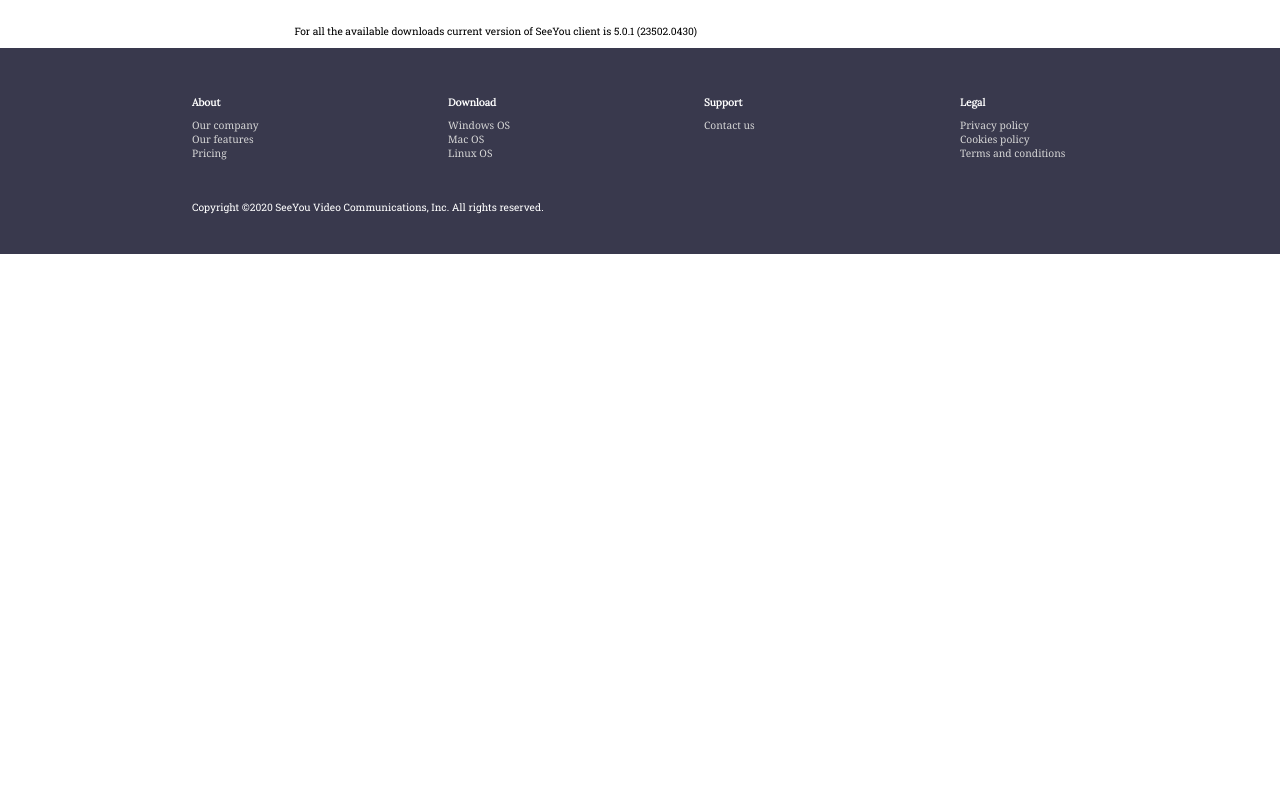
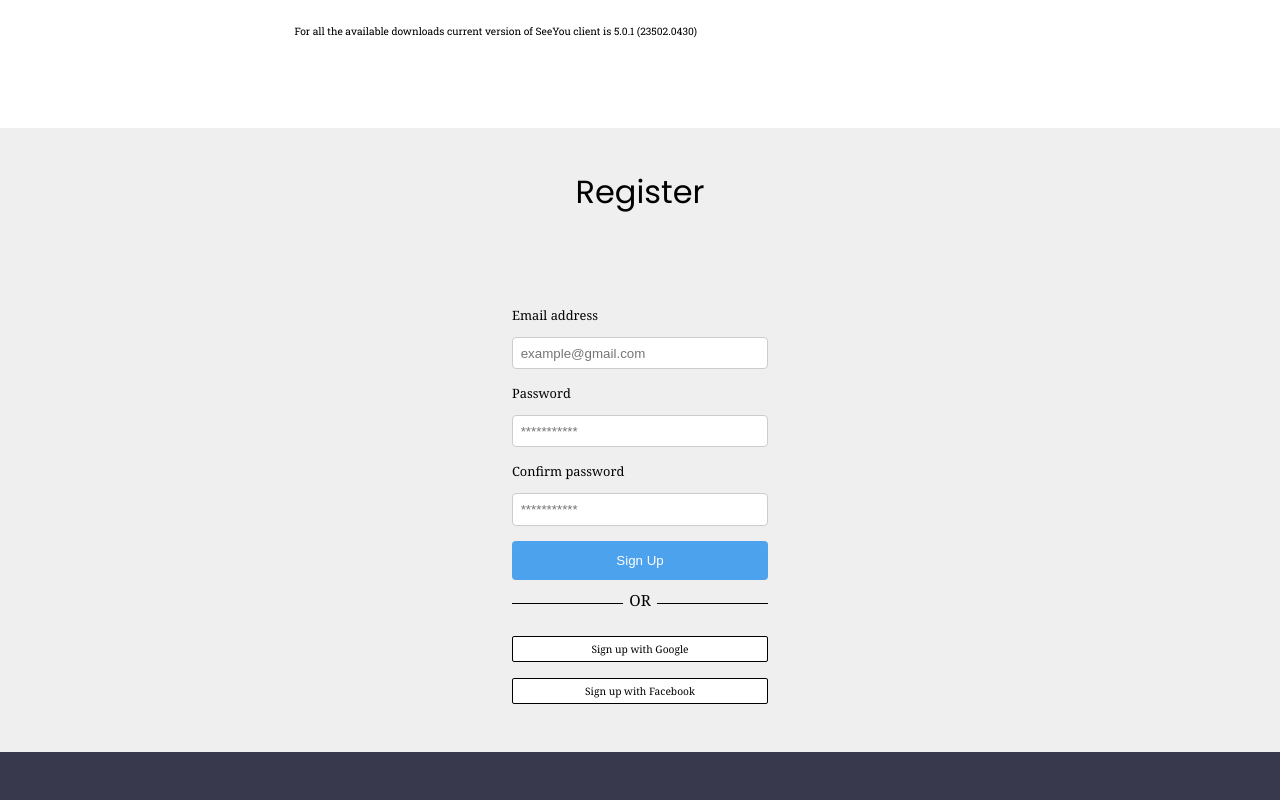
Before and after one commit to JusticeBringer/WhatsOn, a Vue app in the folder client/: page / in a window 1280 px wide. Shown: the part 4640-5440 px from the top of the page. Before the commit the page ends 4894 px from the top, so only its background shows below. Built offline with nearby package versions, Linux system fonts and the light colour scheme.

Commit message:
Added register section

```diff
--- a/client/src/App.vue
+++ b/client/src/App.vue
@@ -19,6 +19,8 @@
     </Pricing>
     <Download id="download_section">
     </Download>
+    <Register id="register_section">
+    </Register>
 
     <Footer/>
 
@@ -38,6 +40,7 @@ import Footer from "./components/Footer";
 import About from "./components/About";
 import Pricing from "./components/Pricing";
 import Download from "./components/Download";
+import Register from "./components/Register";
 
 export default {
   name: 'App',
@@ -52,9 +55,11 @@ export default {
     About,
     Pricing,
     Download,
+    Register,
 
     Footer
   }
+
 }
 </script>
 
--- a/client/src/assets/vue_css/vueStyle.css
+++ b/client/src/assets/vue_css/vueStyle.css
@@ -131,3 +131,6 @@ section {
 #download_section{
     scroll-margin-top: 8vh;
 }
+#register_section{
+    scroll-margin-top: 8vh;
+}
--- a/client/src/components/Download.vue
+++ b/client/src/components/Download.vue
@@ -23,7 +23,7 @@
                 <button class="download-button"> <img src="../assets/pictures/linux_logo.png" class="img-resize"> Download  </button>
             </div>
         </div>
-        <div class="row">
+        <div class="row some-space-bottom">
             <div class="fit20 fltLeftStyle"><p/></div>
             <div class="fit1 fltLeftStyle"><p/></div>
             <div class="fit1 fltLeftStyle"><p/></div>
@@ -44,6 +44,9 @@
 </script>
 
 <style scoped>
+    .some-space-bottom{
+        margin-bottom: 10vh;
+    }
     .img-resize{
         width: 1.7vw;
         height: 3vh;
--- a/client/src/components/Header.vue
+++ b/client/src/components/Header.vue
@@ -19,7 +19,7 @@
                          <!-- HeaderLinks -->
 
                         <li class="fltRight"> <a href="/login"> Login </a> </li>
-                        <li class="fltRight"> <a href="/register"> Register </a> </li>
+                        <li class="fltRight"> <a href="#register_section"> Register </a> </li>
                         <li class="fltRight"> <a href="#download_section"> Download </a> </li>
                         <li class="fltRight"> <a href="#pricing_section"> Pricing </a> </li>
                         <li class="fltRight"> <a href="#about_section"> About </a> </li>
--- /dev/null
+++ b/client/src/components/Register.vue
@@ -0,0 +1,171 @@
+<template>
+    <div class="banner">
+        <h1 class="text-banner"> Register </h1>
+
+        <div class="row">
+            <div class="fit20 fltLeftStyle"><p/></div>
+            <div class="fit20 fltLeftStyle"><p/></div>
+            <div class="fit20 fltLeftStyle">
+                <form id="app" @submit="checkForm" method="post">
+
+                    <!-- Error checking
+                    <p v-if="errors.length">
+                        <b>Please correct the following error(s):</b>
+                        <ul>
+                            <li v-for="error in errors" :key="error.id">{{ error }}</li>
+                        </ul>
+                    </p>
+                    -->
+
+                    <p>
+                        <label for="email" class="row">Email address </label>
+                        <input
+                                id="email"
+                                v-model="email"
+                                type="text"
+                                name="email"
+                                placeholder="example@gmail.com"
+                        >
+                    </p>
+                    <p>
+                        <label for="password" class="row">Password</label>
+                        <input
+                                id="password"
+                                v-model="password"
+                                type="password"
+                                name="password"
+                                placeholder="***********"
+                        >
+                    </p>
+                    <p>
+                        <label for="confirmpassword" class="row">Confirm password</label>
+                        <input
+                                id="confirmpassword"
+                                v-model="password"
+                                type="password"
+                                name="password"
+                                placeholder="***********"
+                        >
+                    </p>
+
+                    <p>
+                        <input
+                                type="submit"
+                                value="Sign Up"
+                        >
+                    </p>
+                </form>
+            </div>
+        </div>
+        <div class="row">
+            <div class="fit20 fltLeftStyle"><p/></div>
+            <div class="fit20 fltLeftStyle"><p/></div>
+            <div class="fit20 fltLeftStyle">
+                <div class="hr-text">
+                  <span class="for-hr-text">
+                    OR
+                  </span>
+                </div>
+            </div>
+        </div>
+        <div class="row some-space-top">
+            <div class="fit20 fltLeftStyle"><p/></div>
+            <div class="fit20 fltLeftStyle"><p/></div>
+            <div class="fit20 fltLeftStyle">
+                <button class="google-button"> Sign up with Google </button>
+                <button class="google-button"> Sign up with Facebook </button>
+            </div>
+        </div>
+    </div>
+</template>
+
+<script>
+    export default {
+        name: "Register"
+    }
+
+</script>
+
+<style scoped>
+    .google-button{
+        background-color: #ffffff;
+        color: black;
+        transition: 0.3s ease-in;
+        font-size: 0.8vw;
+        border: 1px solid black;
+        border-radius: 2px;
+        padding: 0.4vw;
+        width: 100%;
+        margin-bottom: 2vh;
+    }
+    .google-button:hover{
+        background-color: #d3d3d3;
+    }
+    .some-space-top{
+        margin: 4vh 0 0 0;
+    }
+    .for-hr-text{
+        font-size: 1.2vw;
+        background-color: #EFEFEF;
+        color: black;
+        padding: 0 0.5vw 0 0.5vw;
+    }
+    .hr-text{
+        width: 100%;
+        height: 1.6vh;
+        border-bottom: 1px solid black;
+        text-align: center;
+    }
+    label{
+        font-size: 1vw;
+        color: black;
+    }
+    label:after{
+        margin: 0 0 1.2vh 0 !important;
+    }
+
+    input[type=text] {
+        width: 100%;
+        padding: 0.6vw;
+        border: 1px solid #ccc;
+        border-radius: 4px;
+        box-sizing: border-box;
+        margin: 0.4vh 0 0.6vh 0;
+        resize: vertical;
+    }
+
+    input[type=email]{
+        width: 100%;
+        padding: 0.6vw;
+        border: 1px solid #ccc;
+        border-radius: 4px;
+        box-sizing: border-box;
+        margin: 0.4vh 0 0.6vh 0;
+        resize: vertical;
+    }
+
+    input[type=password] {
+        width: 100%;
+        padding: 0.6vw;
+        border: 1px solid #ccc;
+        border-radius: 4px;
+        box-sizing: border-box;
+        margin: 0.4vh 0 0.6vh 0;
+        resize: vertical;
+    }
+
+    input[type=submit] {
+        background-color: #4ca2ec;
+        color: white;
+        padding: 12px 20px;
+        border: none;
+        border-radius: 4px;
+        cursor: pointer;
+        transition: ease-in-out 0.4s;
+        width: 100%;
+    }
+
+    input[type=submit]:hover {
+        background-color: #3974ac;
+    }
+</style>
--- a/client/src/main.js
+++ b/client/src/main.js
@@ -3,6 +3,34 @@ import App from './App.vue'
 
 Vue.config.productionTip = false;
 
+const apiUrl = 'https://vuecookbook.netlify.com/.netlify/functions/product-name?name=';
+
 new Vue({
-  render: h => h(App),
+  render: h =>h(App),
+  el: '#app',
+  data: {
+    errors: [],
+    name: ''
+  },
+  methods:{
+    checkForm: function (e) {
+      e.preventDefault();
+
+      this.errors = [];
+
+      if (this.name === '') {
+        this.errors.push('Product name is required.');
+      } else {
+        fetch(apiUrl + encodeURIComponent(this.name))
+            .then(async res => {
+              if (res.status === 204) {
+                alert('OK');
+              } else if (res.status === 400) {
+                let errorResponse = await res.json();
+                this.errors.push(errorResponse.error);
+              }
+            });
+      }
+    }
+  }
 }).$mount('#app');
```
